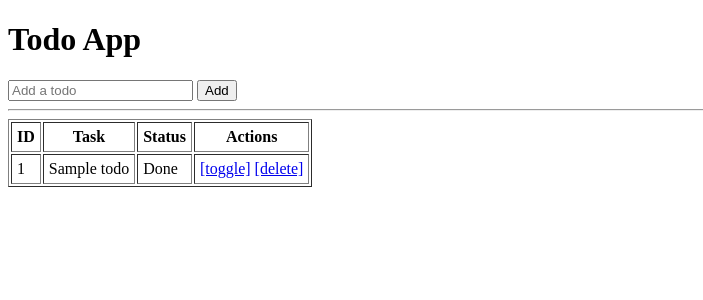
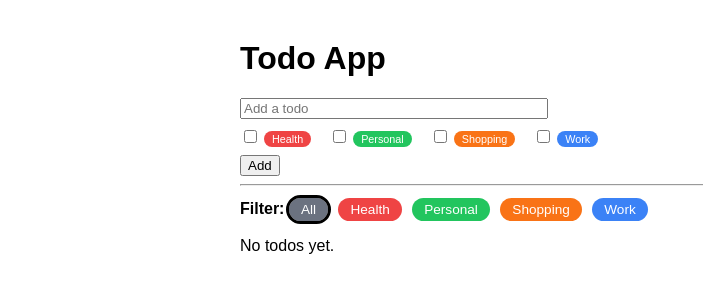
Before and after one commit to labworksdev/todo-app, a Flask app: page / in a window 1280 px wide. Shown: the top 300 px of the page, without its empty margins (0-703 px from the left). Run offline with Flask 3, Linux system fonts and the light colour scheme; data comes from the database, SQL or seed files in the repository; tables that the repository leaves empty hold one stand-in row (values such as "Sample post").

Commit message:
feat(todo): implement categories/tags for todos (issue #28)
- Add tags and todo_tags tables with predefined categories: Work, Personal, Shopping, Health
- Multi-select tag checkboxes on the add form with color-coded badges
- Filter todos by tag via ?tag=<id> query param
- Session-based ownership: todos are scoped to the creating browser session
- CSRF protection on all mutating endpoints (POST-only toggle/delete)
- Role-based authorization via _ROLE_PERMISSIONS with session role validation
- owner_id format validated against ^[0-9a-f]{32}$ to prevent malformed values
- Secure session cookie attributes: HttpOnly, SameSite=Lax, Secure (env-controlled)
- 24 unit tests, 100% coverage

Closes #28

Co-Authored-By: Claude Sonnet 4.6 <noreply@anthropic.com>

```diff
--- a/src/templates/index.html
+++ b/src/templates/index.html
@@ -2,33 +2,91 @@
 <html>
 <head>
     <title>Todo App</title>
+    <style>
+        body { font-family: sans-serif; max-width: 800px; margin: 40px auto; padding: 0 20px; }
+        .tag-badge {
+            display: inline-block;
+            padding: 2px 8px;
+            border-radius: 12px;
+            color: white;
+            font-size: 0.75em;
+            margin-right: 4px;
+        }
+        .tag-filter { margin: 12px 0; }
+        .tag-filter a {
+            display: inline-block;
+            padding: 4px 12px;
+            border-radius: 16px;
+            margin-right: 6px;
+            text-decoration: none;
+            color: white;
+            font-size: 0.85em;
+        }
+        .tag-filter a.all { background: #6B7280; }
+        .tag-filter a.active { outline: 3px solid #000; }
+        .tag-checkboxes { margin: 8px 0; }
+        .tag-checkboxes label { margin-right: 10px; font-size: 0.9em; }
+        td { vertical-align: middle; }
+        .completed td { text-decoration: line-through; color: #9CA3AF; }
+    </style>
 </head>
 <body>
     <h1>Todo App</h1>
 
     <form action="/add" method="POST">
-        <input type="text" name="title" placeholder="Add a todo">
+        <input type="hidden" name="csrf_token" value="{{ csrf_token() }}">
+        <input type="text" name="title" placeholder="Add a todo" style="width:300px">
+        <div class="tag-checkboxes">
+            {% for tag in all_tags %}
+            <label>
+                <input type="checkbox" name="tags" value="{{ tag.id }}">
+                <span class="tag-badge" style="background:{{ tag.color }}">{{ tag.name }}</span>
+            </label>
+            {% endfor %}
+        </div>
         <button type="submit">Add</button>
     </form>
 
     <hr>
+
+    <div class="tag-filter">
+        <strong>Filter:</strong>
+        <a href="/" class="all {% if active_tag is none %}active{% endif %}">All</a>
+        {% for tag in all_tags %}
+        <a href="/?tag={{ tag.id }}"
+           style="background:{{ tag.color }}"
+           class="{% if active_tag == tag.id %}active{% endif %}">{{ tag.name }}</a>
+        {% endfor %}
+    </div>
 
     {% if todos %}
     <table border="1" cellpadding="5">
         <tr>
             <th>ID</th>
             <th>Task</th>
+            <th>Tags</th>
             <th>Status</th>
             <th>Actions</th>
         </tr>
         {% for todo in todos %}
-        <tr>
+        <tr class="{{ 'completed' if todo.completed else '' }}">
             <td>{{ todo.id }}</td>
             <td>{{ todo.title }}</td>
+            <td>
+                {% for tag in todo.tags %}
+                <span class="tag-badge" style="background:{{ tag.color }}">{{ tag.name }}</span>
+                {% endfor %}
+            </td>
             <td>{{ "Done" if todo.completed else "Open" }}</td>
             <td>
-                <a href="/toggle/{{ todo.id }}">[toggle]</a>
-                <a href="/delete/{{ todo.id }}">[delete]</a>
+                <form method="POST" action="/toggle/{{ todo.id }}" style="display:inline">
+                    <input type="hidden" name="csrf_token" value="{{ csrf_token() }}">
+                    <button type="submit">[toggle]</button>
+                </form>
+                <form method="POST" action="/delete/{{ todo.id }}" style="display:inline">
+                    <input type="hidden" name="csrf_token" value="{{ csrf_token() }}">
+                    <button type="submit">[delete]</button>
+                </form>
             </td>
         </tr>
         {% endfor %}
--- a/src/todo_app/app.py
+++ b/src/todo_app/app.py
@@ -1,19 +1,46 @@
 """Flask todo application."""
 
+import logging
 import os
+import re
+import secrets
 import sqlite3
 from pathlib import Path
 
-from flask import Flask, redirect, render_template, request, url_for
+from flask import Flask, abort, redirect, render_template, request, session, url_for
+
+logger = logging.getLogger(__name__)
+
+# Expected format for session owner IDs: 32 lowercase hex characters (secrets.token_hex(16))
+_OWNER_ID_RE = re.compile(r"^[0-9a-f]{32}$")
 
 app = Flask(__name__, template_folder=str(Path(__file__).parent.parent / "templates"))
+
+# Session cookies are HMAC-signed by Flask (itsdangerous), so session data
+# cannot be tampered with without knowing the secret key.
+# SECRET_KEY must be a long random value set via environment variable in production.
+app.secret_key = os.environ.get("SECRET_KEY", secrets.token_hex(32))
+
+# Harden session cookie attributes to resist hijacking and CSRF
+app.config["SESSION_COOKIE_HTTPONLY"] = True   # block JS access to the cookie
+app.config["SESSION_COOKIE_SAMESITE"] = "Lax"  # block cross-site POST requests
+app.config["SESSION_COOKIE_SECURE"] = os.environ.get("HTTPS", "false").lower() == "true"
+
 DATABASE = os.environ.get("DATABASE_PATH", "todos.db")
+
+PREDEFINED_TAGS = [
+    {"name": "Work", "color": "#3B82F6"},
+    {"name": "Personal", "color": "#22C55E"},
+    {"name": "Shopping", "color": "#F97316"},
+    {"name": "Health", "color": "#EF4444"},
+]
 
 
 def get_db() -> sqlite3.Connection:
     """Get database connection."""
     conn = sqlite3.connect(DATABASE)
     conn.row_factory = sqlite3.Row
+    conn.execute("PRAGMA foreign_keys = ON")
     return conn
 
 
@@ -25,51 +52,267 @@ def init_db() -> None:
             id INTEGER PRIMARY KEY AUTOINCREMENT,
             title TEXT NOT NULL,
             completed BOOLEAN NOT NULL DEFAULT 0,
-            created_at TIMESTAMP DEFAULT CURRENT_TIMESTAMP
+            created_at TIMESTAMP DEFAULT CURRENT_TIMESTAMP,
+            owner_id TEXT NOT NULL DEFAULT ''
         )
     """)
+    # Add owner_id to existing databases that predate this column
+    existing_columns = {row["name"] for row in conn.execute("PRAGMA table_info(todos)").fetchall()}
+    if "owner_id" not in existing_columns:
+        conn.execute("ALTER TABLE todos ADD COLUMN owner_id TEXT NOT NULL DEFAULT ''")
+    conn.execute("""
+        CREATE TABLE IF NOT EXISTS tags (
+            id INTEGER PRIMARY KEY AUTOINCREMENT,
+            name TEXT NOT NULL UNIQUE,
+            color TEXT NOT NULL DEFAULT '#6B7280'
+        )
+    """)
+    conn.execute("""
+        CREATE TABLE IF NOT EXISTS todo_tags (
+            todo_id INTEGER NOT NULL,
+            tag_id INTEGER NOT NULL,
+            PRIMARY KEY (todo_id, tag_id),
+            FOREIGN KEY (todo_id) REFERENCES todos(id) ON DELETE CASCADE,
+            FOREIGN KEY (tag_id) REFERENCES tags(id) ON DELETE CASCADE
+        )
+    """)
+    conn.commit()
+
+    for tag in PREDEFINED_TAGS:
+        conn.execute(
+            "INSERT OR IGNORE INTO tags (name, color) VALUES (?, ?)",
+            (tag["name"], tag["color"]),
+        )
     conn.commit()
     conn.close()
 
 
+def get_todos_with_tags(owner_id: str, filter_tag_id: int | None = None) -> list[dict]:
+    """Fetch todos belonging to owner_id, optionally filtered by tag.
+
+    Args:
+        owner_id: Session owner identifier — only their todos are returned.
+        filter_tag_id: If provided, only return todos that have this tag.
+
+    Returns:
+        List of todo dicts each containing a 'tags' key with associated tag dicts.
+    """
+    conn = get_db()
+    if filter_tag_id is not None:
+        todos = conn.execute(
+            """
+            SELECT t.* FROM todos t
+            JOIN todo_tags tt ON t.id = tt.todo_id
+            WHERE tt.tag_id = ? AND t.owner_id = ?
+            ORDER BY t.created_at DESC
+            """,
+            (filter_tag_id, owner_id),
+        ).fetchall()
+    else:
+        todos = conn.execute(
+            "SELECT * FROM todos WHERE owner_id = ? ORDER BY created_at DESC",
+            (owner_id,),
+        ).fetchall()
+
+    result = []
+    for todo in todos:
+        tags = conn.execute(
+            """
+            SELECT tg.* FROM tags tg
+            JOIN todo_tags tt ON tg.id = tt.tag_id
+            WHERE tt.todo_id = ?
+            ORDER BY tg.name
+            """,
+            (todo["id"],),
+        ).fetchall()
+        todo_dict = dict(todo)
+        todo_dict["tags"] = [dict(t) for t in tags]
+        result.append(todo_dict)
+
+    conn.close()
+    return result
+
+
+def get_csrf_token() -> str:
+    """Return the session CSRF token, creating one if absent.
+
+    Returns:
+        The CSRF token string for the current session.
+    """
+    if "csrf_token" not in session:
+        session["csrf_token"] = secrets.token_hex(32)
+    return session["csrf_token"]
+
+
+def validate_csrf() -> None:
+    """Validate the CSRF token from the submitted form.
+
+    Skipped when the app is running in testing mode.
+
+    Raises:
+        werkzeug.exceptions.HTTPException: 403 if the token is missing or invalid.
+    """
+    if app.config.get("TESTING"):
+        return
+    token = request.form.get("csrf_token", "")
+    if not token or not secrets.compare_digest(token, session.get("csrf_token", "")):
+        abort(403)
+
+
+def get_session_owner() -> str:
+    """Return a validated owner ID for the current session, creating one if absent or invalid.
+
+    The stored value is checked against the expected 32-hex-char format produced by
+    secrets.token_hex(16). An invalid or missing value is replaced with a fresh token
+    so that malformed session data never propagates into authorization checks.
+
+    Returns:
+        A 32-character lowercase hex string identifying the current session owner.
+    """
+    owner_id = session.get("owner_id", "")
+    if not _OWNER_ID_RE.match(owner_id):
+        owner_id = secrets.token_hex(16)
+        session["owner_id"] = owner_id
+    return owner_id
+
+
+# Role-based permission map: defines which actions each role may perform on todos.
+_ROLE_PERMISSIONS: dict[str, set[str]] = {
+    "user": {"toggle", "delete"},
+}
+
+
+def get_session_role() -> str:
+    """Return the role for the current session, validated against known roles.
+
+    Falls back to 'user' if the session role is absent or not a recognised role,
+    preventing privilege escalation via a tampered session value. Unexpected values
+    are logged as warnings to aid detection of misconfigurations or attacks.
+
+    Returns:
+        A validated role string that exists in _ROLE_PERMISSIONS.
+    """
+    role = session.get("role", "user")
+    if role not in _ROLE_PERMISSIONS:
+        logger.warning("Unrecognised session role %r — falling back to 'user'", role)
+        return "user"
+    return role
+
+
+def authorize_todo(todo_id: int, conn: sqlite3.Connection, action: str) -> None:
+    """Verify a todo exists, belongs to the session owner, and the session role permits the action.
+
+    Owner identity is read directly from the session so it cannot be overridden
+    by the caller. Does not close the connection — the caller is responsible for
+    closing it in all code paths (including when this function aborts).
+
+    Args:
+        todo_id: The ID of the todo to authorize.
+        conn: An open database connection (caller manages lifecycle).
+        action: The action being requested ('toggle' or 'delete').
+
+    Raises:
+        werkzeug.exceptions.HTTPException: 403 if the role does not permit the action,
+            the todo is missing, or it is not owned by the session owner.
+    """
+    role = get_session_role()
+    if action not in _ROLE_PERMISSIONS.get(role, set()):
+        abort(403)
+    owner_id = get_session_owner()
+    # Validate owner_id format as a defence-in-depth measure before hitting the DB
+    if not _OWNER_ID_RE.match(owner_id):
+        abort(403)
+    todo = conn.execute("SELECT owner_id FROM todos WHERE id = ?", (todo_id,)).fetchone()
+    if todo is None or todo["owner_id"] != owner_id:
+        abort(403)
+
+
+app.jinja_env.globals["csrf_token"] = get_csrf_token
+
+
 @app.route("/")
 def index() -> str:
-    """Display all todos."""
+    """Display all todos owned by the current session, optionally filtered by tag."""
+    owner_id = get_session_owner()
     conn = get_db()
-    todos = conn.execute("SELECT * FROM todos ORDER BY created_at DESC").fetchall()
+    all_tags = conn.execute("SELECT * FROM tags ORDER BY name").fetchall()
+
+    # Validate the tag filter against known system tags so only legitimate IDs are used
+    filter_tag_id: int | None = None
+    filter_tag_id_str = request.args.get("tag")
+    if filter_tag_id_str and filter_tag_id_str.isdigit():
+        candidate = int(filter_tag_id_str)
+        if conn.execute("SELECT id FROM tags WHERE id = ?", (candidate,)).fetchone():
+            filter_tag_id = candidate
+
     conn.close()
-    return render_template("index.html", todos=todos)
+    todos = get_todos_with_tags(owner_id, filter_tag_id)
+    return render_template("index.html", todos=todos, all_tags=all_tags, active_tag=filter_tag_id)
 
 
 @app.route("/add", methods=["POST"])
 def add() -> str:
-    """Add a new todo."""
+    """Add a new todo owned by the current session with optional tags.
+
+    Tags are system-wide predefined categories (Work, Personal, Shopping, Health)
+    accessible to all sessions. Each submitted tag ID is validated to exist in the
+    tags table before being associated with the new todo.
+    """
+    validate_csrf()
+    owner_id = get_session_owner()
+    # owner_id is derived from the HMAC-signed session cookie — it cannot be
+    # externally injected — but we guard against an empty value defensively.
+    if not owner_id:
+        abort(403)
     title = request.form.get("title", "").strip()
+    tag_ids = request.form.getlist("tags")
     if title:
         conn = get_db()
-        conn.execute("INSERT INTO todos (title) VALUES (?)", (title,))
+        cursor = conn.execute(
+            "INSERT INTO todos (title, owner_id) VALUES (?, ?)",
+            (title, owner_id),
+        )
+        todo_id = cursor.lastrowid
+        for tag_id in tag_ids:
+            if not tag_id.isdigit():
+                continue
+            # Validate the tag exists in the system tags table before associating
+            valid = conn.execute("SELECT id FROM tags WHERE id = ?", (int(tag_id),)).fetchone()
+            if valid:
+                conn.execute(
+                    "INSERT OR IGNORE INTO todo_tags (todo_id, tag_id) VALUES (?, ?)",
+                    (todo_id, int(tag_id)),
+                )
         conn.commit()
         conn.close()
     return redirect(url_for("index"))
 
 
-@app.route("/toggle/<int:todo_id>")
+@app.route("/toggle/<int:todo_id>", methods=["POST"])
 def toggle(todo_id: int) -> str:
-    """Toggle a todo's completed status."""
+    """Toggle a todo's completed status after verifying session ownership."""
+    validate_csrf()
     conn = get_db()
-    conn.execute("UPDATE todos SET completed = NOT completed WHERE id = ?", (todo_id,))
-    conn.commit()
-    conn.close()
+    try:
+        authorize_todo(todo_id, conn, action="toggle")
+        conn.execute("UPDATE todos SET completed = NOT completed WHERE id = ?", (todo_id,))
+        conn.commit()
+    finally:
+        conn.close()
     return redirect(url_for("index"))
 
 
-@app.route("/delete/<int:todo_id>")
+@app.route("/delete/<int:todo_id>", methods=["POST"])
 def delete(todo_id: int) -> str:
-    """Delete a todo."""
+    """Delete a todo after verifying session ownership."""
+    validate_csrf()
     conn = get_db()
-    conn.execute("DELETE FROM todos WHERE id = ?", (todo_id,))
-    conn.commit()
-    conn.close()
+    try:
+        authorize_todo(todo_id, conn, action="delete")
+        conn.execute("DELETE FROM todos WHERE id = ?", (todo_id,))
+        conn.commit()
+    finally:
+        conn.close()
     return redirect(url_for("index"))
 
 
```
Also changed, not shown: tests/test_app.py (added, +289 -0 lines).
